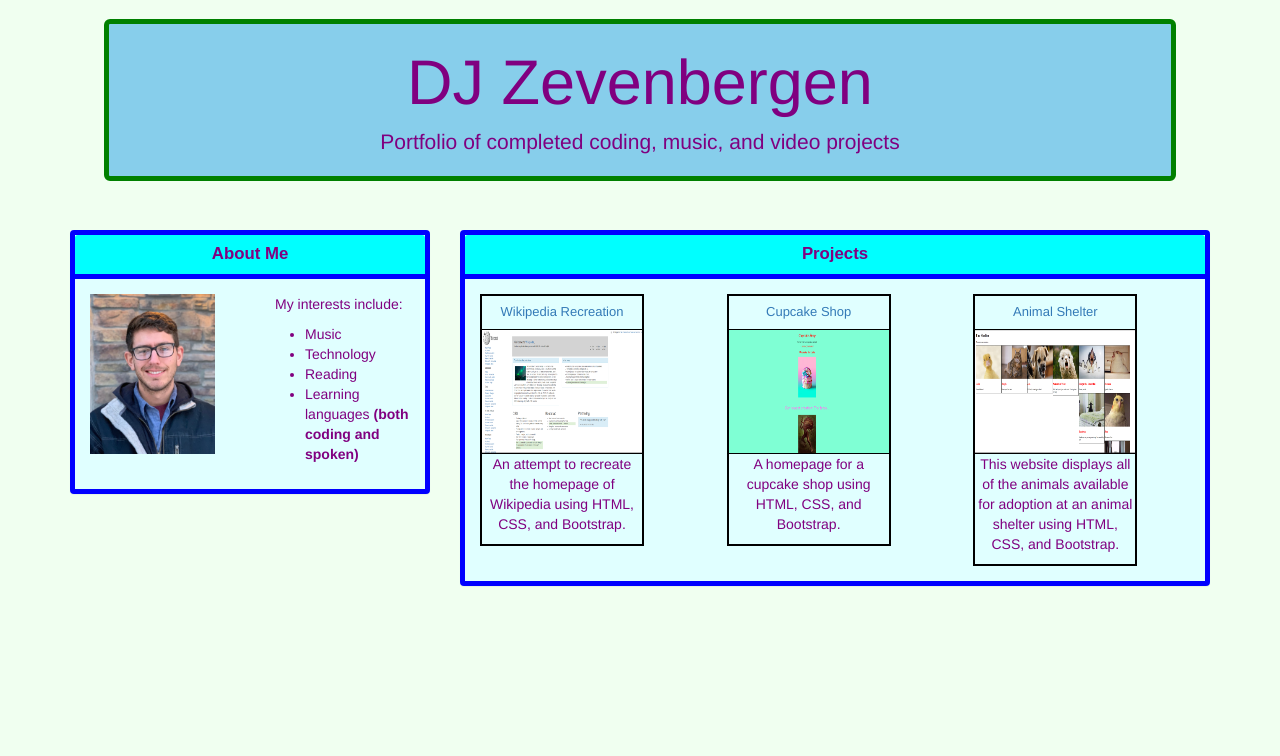
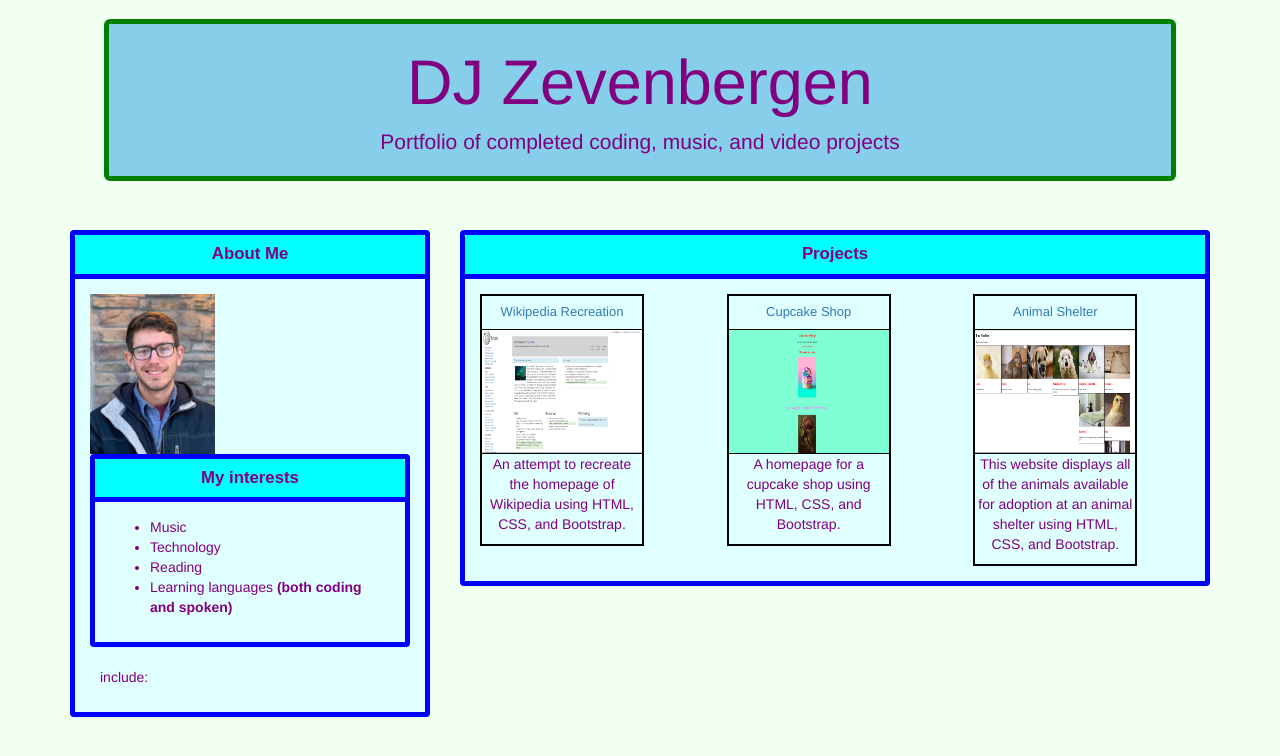
Before and after one commit to djzevenbergen/portfolio, a plain HTML site: page index.html in a window 1280 px wide. Drawn offline with Linux system fonts and the light colour scheme.

Commit message:
nest panel within about me panel

```diff
--- a/css/styles.css
+++ b/css/styles.css
@@ -15,8 +15,7 @@
 .toppic {
   height: 160px;
   width: 125px;
-
-  float:left;
+  text-align: center;
 }
 
 .projpic {
@@ -53,6 +52,8 @@ body {
 .panel-body p {
   padding-left: 10px;
   float: inherit;
+  text-align: center;
+  align-items: center;
 }
 
 .panel-body ul {
--- a/index.html
+++ b/index.html
@@ -23,19 +23,29 @@
             </div>
             <div class="panel-body">
               <div class="row">
-                <div class="col-lg-6">
+                <div class="col-lg-12">
                   <img src="img/pic-me.png" class="toppic">
                 </div>
-                <div class="col-lg-6">
+              </div>
+              <div class="row">
+                <div class="col-lg-12">
+                  <div class="panel panel-default" id="panel-1">
+                    <div class="panel-heading">
+                      <h2 class="panel-title">My interests</h2>
+                    </div>
+                    <div class="panel-body">
+                      <ul>
+                        <li>Music</li>
+                        <li>Technology</li>
+                        <li>Reading</li>
+                        <li>Learning languages <strong>(both coding and spoken)</strong></li>
+                      </ul>
+                    </div>
+                  </div>
                   <p>
-                    My interests include:
+                     include:
                   </p>
-                  <ul>
-                    <li>Music</li>
-                    <li>Technology</li>
-                    <li>Reading</li>
-                    <li>Learning languages <strong>(both coding and spoken)</strong></li>
-                  </ul>
+
                 </div>
               </div>
             </div>
```
